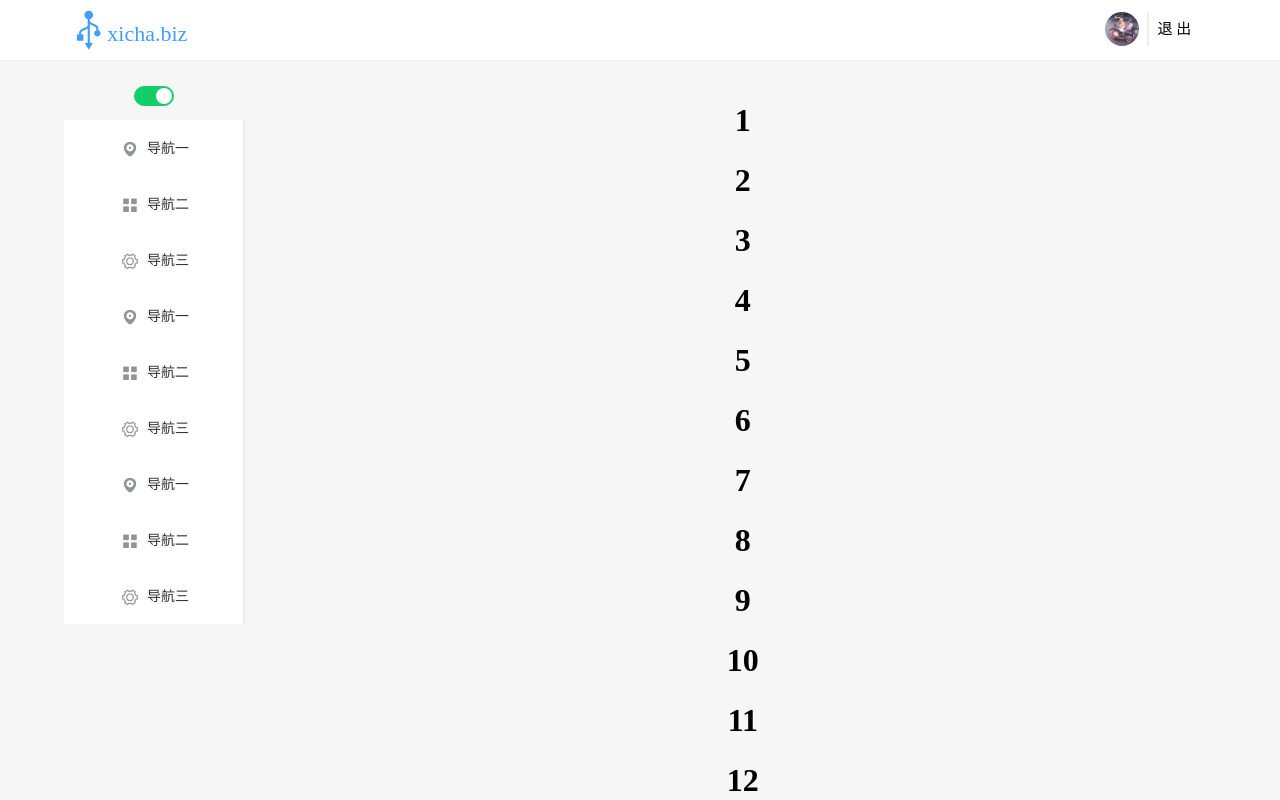
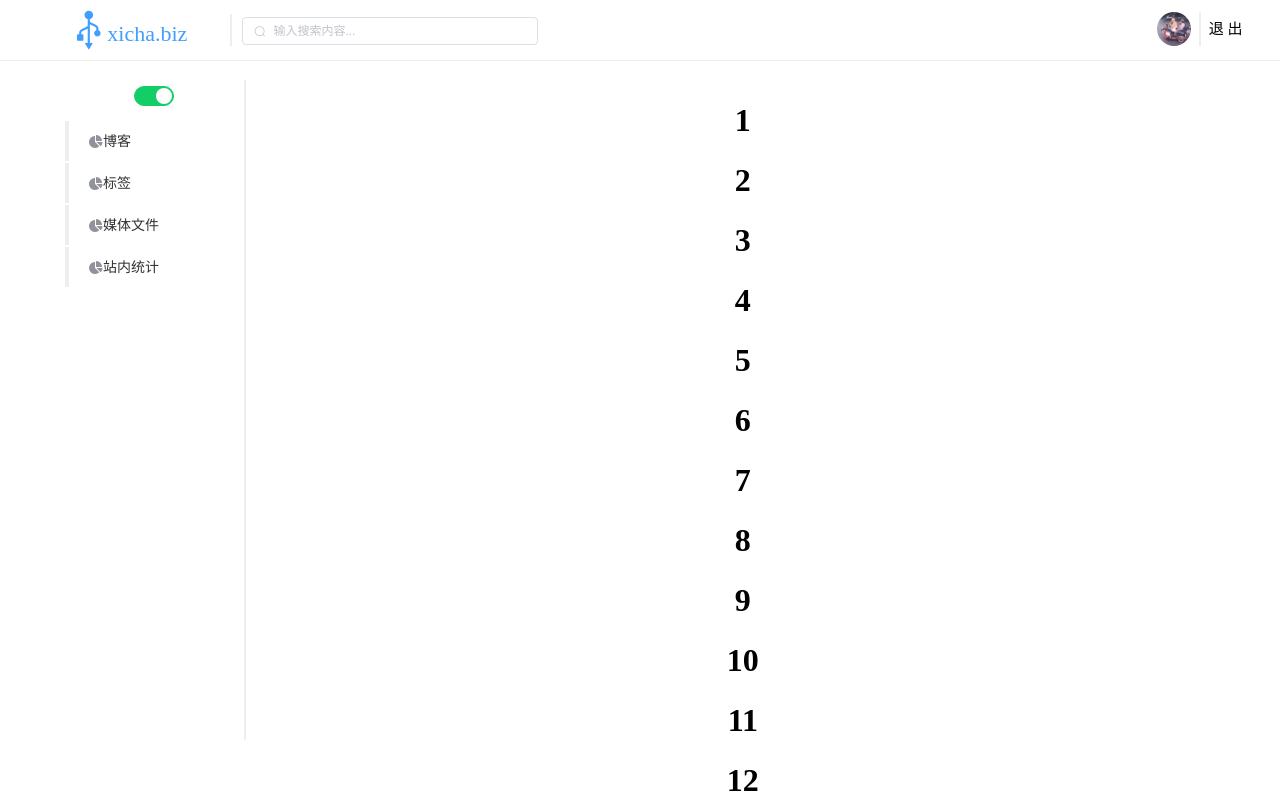
Before and after one commit to maoniangv5/blog-console, a Vue app: page / in a window 1280 px wide. Shown: the top 800 px of the page. Built offline with nearby package versions, Linux system fonts and the light colour scheme.

Commit message:
动态自适应

```diff
--- a/src/components/common/contentArea.vue
+++ b/src/components/common/contentArea.vue
@@ -20,7 +20,15 @@
             };
         },
         mounted () {
-            this.collapse = this.$store.state.isCollapse
+            this.collapse = this.$store.state.isCollapse;
+            const that = this;
+            window.onresize = function temp() {
+                if (that.$store.state.isCollapse) {
+                    that.contSize.width = `${ window.innerWidth*.88 - 64 }px`
+                } else {
+                    that.contSize.width = `${ window.innerWidth*.88 - 180 }px`
+                }
+            };
         },
         watch: {
             isCollapse: function (isCollapse) {
--- a/src/components/common/sideBar.vue
+++ b/src/components/common/sideBar.vue
@@ -4,43 +4,11 @@
             <el-switch v-model="collapse" active-color="#13ce66" inactive-color="#ff4949">
             </el-switch>
         </div>
-        <div class="menu" :style="menuSize">
-            <el-menu @open="handleOpen" @close="handleClose" :collapse="!collapse" :select="selectedItem">
-                <el-menu-item index="1">
-                    <i class="el-icon-location"></i>
-                    <span slot="title">导航一</span>
-                </el-menu-item>
-                <el-menu-item index="2">
-                    <i class="el-icon-menu"></i>
-                    <span slot="title">导航二</span>
-                </el-menu-item>
-                <el-menu-item index="3">
-                    <i class="el-icon-setting"></i>
-                    <span slot="title">导航三</span>
-                </el-menu-item>
-                <el-menu-item index="4">
-                    <i class="el-icon-location"></i>
-                    <span slot="title">导航一</span>
-                </el-menu-item>
-                <el-menu-item index="5">
-                    <i class="el-icon-menu"></i>
-                    <span slot="title">导航二</span>
-                </el-menu-item>
-                <el-menu-item index="6">
-                    <i class="el-icon-setting"></i>
-                    <span slot="title">导航三</span>
-                </el-menu-item>
-                <el-menu-item index="7">
-                    <i class="el-icon-location"></i>
-                    <span slot="title">导航一</span>
-                </el-menu-item>
-                <el-menu-item index="8">
-                    <i class="el-icon-menu"></i>
-                    <span slot="title">导航二</span>
-                </el-menu-item>
-                <el-menu-item index="9">
-                    <i class="el-icon-setting"></i>
-                    <span slot="title">导航三</span>
+        <div class="menu-area" :style="menuSize" @mouseover="hover" @mouseout="leave">
+            <el-menu class="menu" v-for="item in menuData" :key="item.index" :default-active="meunNow" @open="handleOpen" @close="handleClose" :collapse="isCollapse" @select="selectedItem">
+                <el-menu-item :index="item.index">
+                    <i class="fa fa-pie-chart"></i>
+                    <span slot="title">{{item.title}}</span>
                 </el-menu-item>
             </el-menu>
         </div>
@@ -55,16 +23,39 @@
         data() {
             return {
                 sideSize: {
-                    height: `${ window.innerHeight - 160 }px`,
+                    height: `${ window.innerHeight - 140 }px`,
                     width: `${ 180 }px`,
                 },
                 menuSize: {
-                    height: `${ window.innerHeight - 220 }px`,
+                    height: `${ window.innerHeight - 200 }px`,
                     width: `${ 180 }px`,
-                    overflowY: `auto`,
-                    overflowX: `hidden`
+                    overflowX: `hidden`,
+                    overflowY: `hidden`
                 },
-                collapse: null
+                collapse: null,
+                menuData: [
+                    {
+                        index: '/blogs',
+                        title: '博客',
+                        icon: 'fa fa-chart-line'
+                    },
+                    {
+                        index: '/tags',
+                        title: '标签',
+                        icon: 'fa fa-chart-line'
+                    },
+                    {
+                        index: '/media',
+                        title: '媒体文件',
+                        icon: 'fa fa-chart-line'
+                    },
+                    {
+                        index: '/sites',
+                        title: '站内统计',
+                        icon: 'fa fa-chart-line'
+                    }
+                ],
+                meunNow: ''
             };
         },
         created() {
@@ -73,9 +64,9 @@
             this.collapse = this.$store.state.isCollapse
 
             const that = this;
-                window.onresize = function temp() {
-                that.sideSize.height = `${ window.innerHeight - 160 }px`;
-                that.menuSize.height = `${ window.innerHeight - 220 }px`;
+            window.onresize = function temp() {
+                that.sideSize.height = `${ window.innerHeight - 140 }px`;
+                that.menuSize.height = `${ window.innerHeight - 200 }px`;
             };
         },
         methods: {
@@ -83,13 +74,17 @@
                 'changeCollapse'
             ]),
             handleOpen(key, keyPath) {
-                console.log(key, keyPath);
             },
             handleClose(key, keyPath) {
-                console.log(key, keyPath);
             },
-            selectedItem (key, keyPath) {
-                console.log(key, keyPath);
+            selectedItem(key, keyPath) {
+                this.meunNow = key
+            },
+            hover() {
+                this.menuSize.overflowY = `auto`
+            },
+            leave() {
+                this.menuSize.overflowY = `hidden`
             }
         },
         watch: {
@@ -112,21 +107,37 @@
     .side {
         text-align: center;
         position: fixed;
-        top: 60px;
+        top: 80px;
         overflow-y: auto;
+        border-right: 2px solid #eee
     }
     .switch {
         position: fixed;
         height: 30px;
         line-height: 30px;
         top: 80px;
-        background-color: #f6f6f6;
         z-index: 999;
         width: inherit;
     }
-    .menu {
+    .menu-area {
         position: fixed;
         top: 120px;
+        text-align: left;
     }
-
+    .menu {
+        border: none;
+    }
+    .el-menu--collapse {
+        text-align: left;
+    }
+    .el-menu-item {
+        border-left: 4px solid #eee;
+        padding: 0;
+        margin: 1px;
+        height: 40px;
+        line-height: 40px;
+    }
+    .is-active {
+        border-left: 4px solid #409EFF;
+    }
 </style>
--- a/src/components/common/topBar.vue
+++ b/src/components/common/topBar.vue
@@ -1,17 +1,17 @@
 <template>
     <el-row class="top">
-        <el-col :span="3" :lg="4" :md="6" :sm="8" :xs="8">
+        <el-col :span="showSearch?4:10">
             <router-link to="/">
                 <i class="fa fa-usb logo"></i>
-                <span class="title">xicha.biz</span>
+                <span class="title" v-if="showSite">xicha.biz</span>
             </router-link>
         </el-col>
-        <el-col :span="5" class="top-search" v-if="innerWidth>992">
+        <el-col :span="6" class="top-search" v-if="showSearch">
             <el-input placeholder="输入搜索内容..." v-model="search" size="mini">
                 <i slot="prefix" class="el-input__icon el-icon-search"></i>
             </el-input>
         </el-col>
-        <el-col  :span="8" :lg="7" :md="5" :sm="8" :xs="8" :offset="12">
+        <el-col  :span="showSearch?4:14" :offset="!showSearch?0:10">
             <div class="avatar-area">
                 <div class="logout">退 出</div>
                 <img class="avatar" src="../../../static/image/avatar/avatar.jpg" alt="avatar" width="34" height="34">
@@ -26,13 +26,15 @@
         data() {
             return {
                 search: '',
-                innerWidth: null
+                showSite: window.innerWidth>1000?true:false,
+                showSearch: window.innerWidth>1000?true:false
             }
         },
         mounted () {
             const that = this;
             window.onresize = function temp() {
-                that.innerWidth = window.innerWidth
+                that.showSite = window.innerWidth>1000?true:false
+                that.showSearch = window.innerWidth>700?true:false
             };
         },
     }
--- a/src/components/index.vue
+++ b/src/components/index.vue
@@ -12,7 +12,7 @@
                 <contentArea></contentArea>
             </div>
         </el-col>
-        <el-col :span="24" class="">
+        <el-col :span="24" class="foot">
             <footBar></footBar>
         </el-col>
 
@@ -43,7 +43,9 @@
         border-bottom: 1px solid #eee;
     }
     .mid {
-        background-color: #f6f6f6;
         padding: 0 5%;
     }
+    .foot {
+        background-color: #f6f6f6;
+    }
 </style>
```
